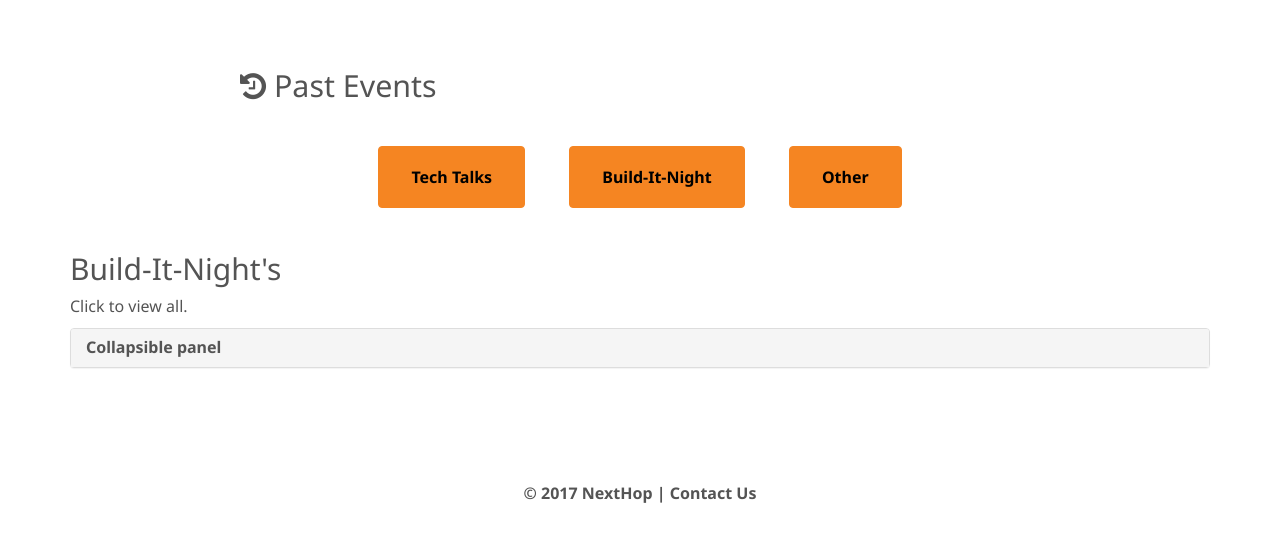
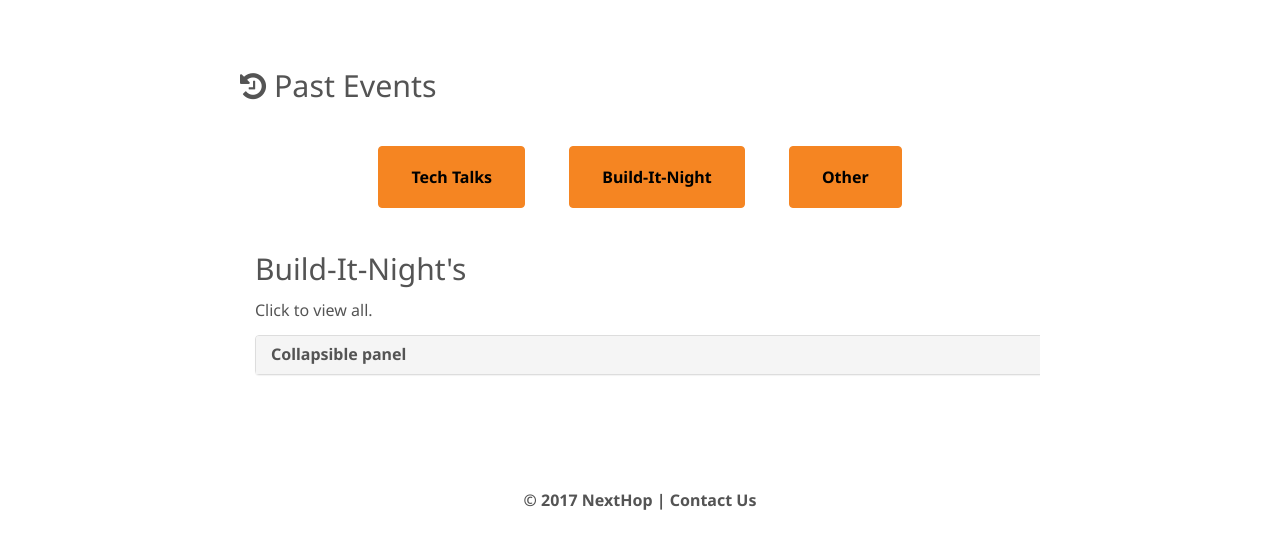
Before and after one commit to RITnextHop/website2.0, a Django app: page /events/ in a window 1280 px wide. Shown: the part 994-1529 px from the top of the page. Before the commit the page ends 1497 px from the top, so only its background shows below. Run offline with Django 3.2, Linux system fonts and the light colour scheme; data that the repository does not hold is empty; some libraries are stand-ins or nearby versions.

Commit message:
Placed collapable panel in middle div

```diff
--- a/main/templates/main/events.html
+++ b/main/templates/main/events.html
@@ -31,7 +31,7 @@
                   </form>
             </div>
           </div>
-
+          <div class="sectionInner text">
           <div class="container">
                 <h2>Build-It-Night's</h2>
                 <p>Click to view all.</p>
@@ -49,5 +49,6 @@
                   </div>
                 </div>
               </div>
+            </div>
 
 {% endblock %}
```
